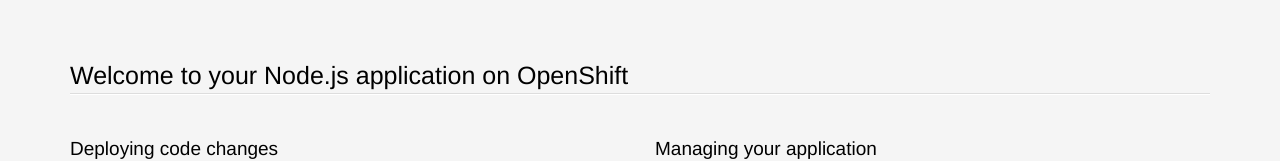
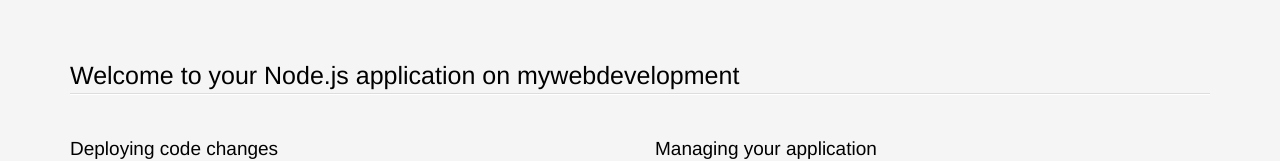
Before and after one commit to rainlclaire/myWebDevelopment, a website: page index.html in a window 1280 px wide. Shown: the top 161 px of the page. Drawn offline with Linux system fonts and the light colour scheme.

Commit message:
change index.html

```diff
--- a/index.html
+++ b/index.html
@@ -207,7 +207,7 @@
 <body>
 <section class='container'>
           <hgroup>
-            <h1>Welcome to your Node.js application on OpenShift</h1>
+            <h1>Welcome to your Node.js application on mywebdevelopment</h1>
           </hgroup>
 
 
```
Also changed, not shown: 1 other file.
